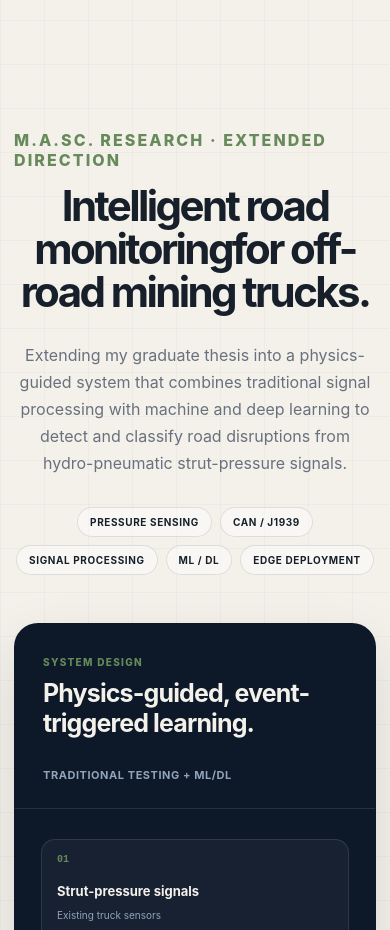
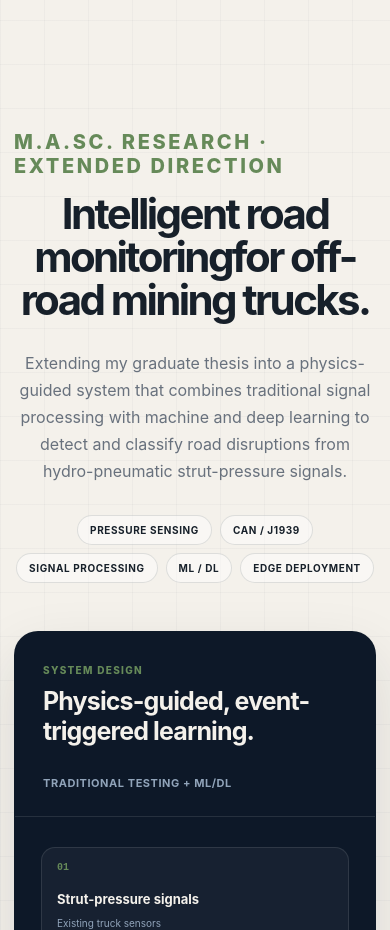
Before and after one commit to jiangjian9803-eng/jiangjian9803-eng.github.io, a Next.js app: page / in a window 390 px wide. Shown: the part 6800-7730 px from the top of the page. Built offline with nearby package versions, Linux system fonts and the light colour scheme.

Commit message:
Emphasize research direction label

```diff
--- a/styles.css
+++ b/styles.css
@@ -240,7 +240,7 @@ h1 em { position: relative; margin-top: .08em; color: var(--blue); font-style: n
 .research-heading { max-width: 1040px; margin-inline: auto; text-align: center; }
 .research-section-label { display: block; width: 100%; margin-bottom: 14px; font-size: 28px; text-align: center; transform: translateY(-132px); }
 .research-kicker, .research-architecture header span, .innovation-heading span { color: #668a59; font-size: 10px; font-weight: 850; letter-spacing: .13em; text-transform: uppercase; }
-.research-kicker { display: block; width: 100%; font-size: 16px; text-align: left; }
+.research-kicker { display: block; width: 100%; font-size: 20px; text-align: left; transform: translateX(-70px); }
 .research-heading h2 { margin-top: 15px; font-size: clamp(42px, 5.4vw, 72px); line-height: 1.02; letter-spacing: -.062em; }
 .research-heading > p { max-width: 820px; margin: 28px auto 0; color: var(--muted); font-size: 18px; line-height: 1.7; }
 .research-meta { display: flex; justify-content: center; flex-wrap: wrap; gap: 8px; margin-top: 30px; }
@@ -358,6 +358,7 @@ footer { display: flex; justify-content: space-between; padding-block: 25px 40px
   .research-flow { grid-template-columns: 1fr 1fr; }
   .research-flow > i { display: none; }
   .research-flow div:last-child { grid-column: 1 / -1; }
+  .research-kicker { transform: none; }
   .feasibility-roadmap { align-items: flex-start; flex-direction: column; }
   .feasibility-roadmap i { display: none; }
   .research-plan-heading { align-items: center; }
```
